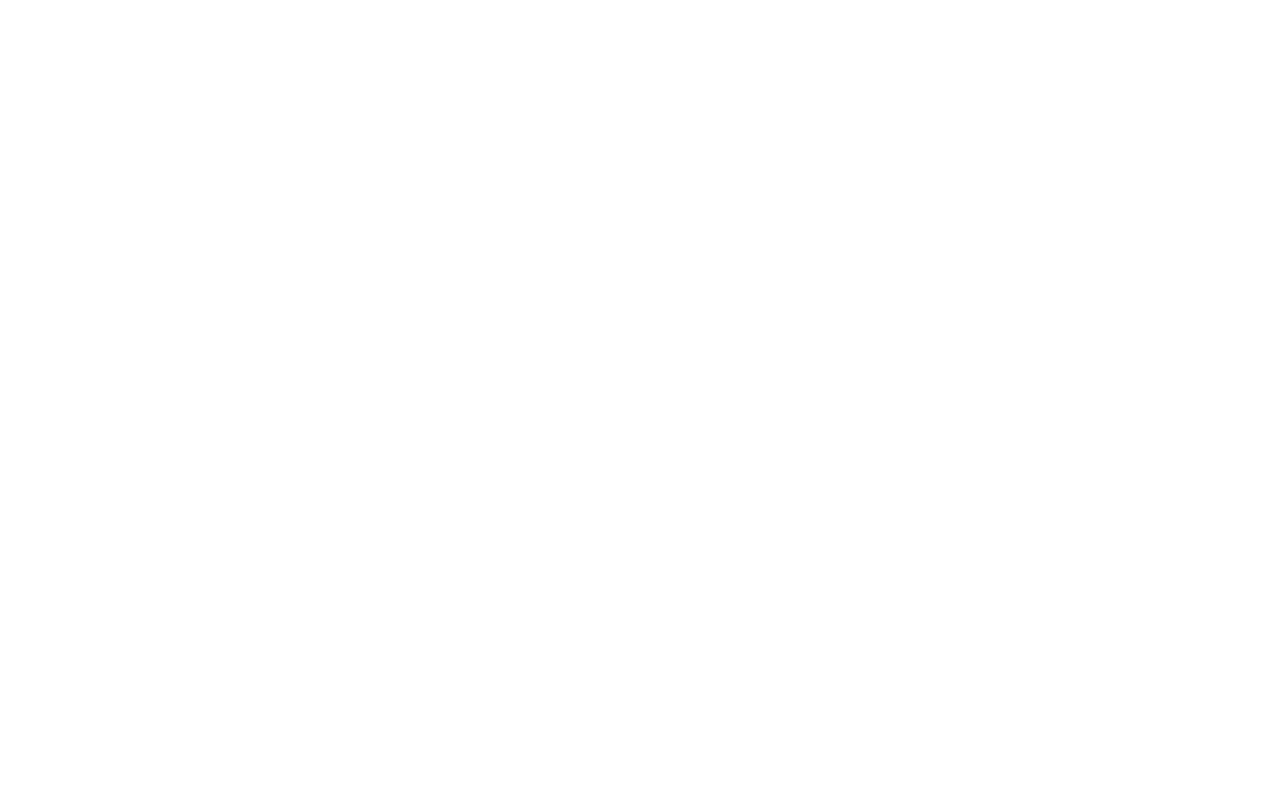
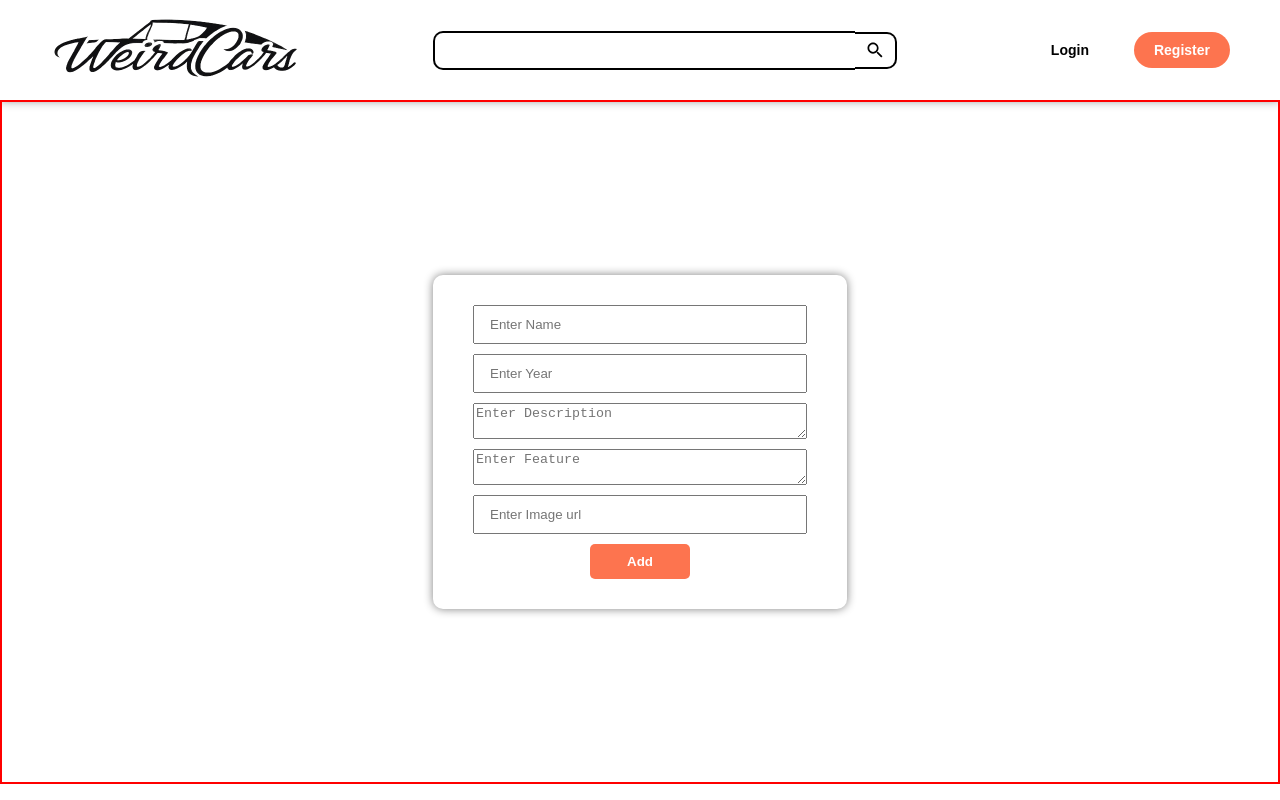
Before and after one commit to kalviumcommunity/S56_WeirdCars, a React (Vite) app in the folder WeirdCars/: page /add in a window 1280 px wide. Before the commit this address had no page. Built offline with nearby package versions, Linux system fonts and the light colour scheme.

Commit message:
form to post data added

```diff
--- a/WeirdCars/src/App.jsx
+++ b/WeirdCars/src/App.jsx
@@ -4,6 +4,7 @@
 import { Routes, Route } from "react-router-dom";
 import Home from './Page/Home';
 import Products from './Page/Products';
+import FormPage from './Page/FormPage';
 
 function App() {
 
@@ -12,6 +13,7 @@
 <Routes>
   <Route path="/" element={<Home/>}/>
   <Route path="/products" element={<Products/>}/>
+  <Route path="/add" element={<FormPage/>}/>
 </Routes>
     </>
   )
--- /dev/null
+++ b/WeirdCars/src/Components/Form.css
@@ -0,0 +1,30 @@
+.formContainer{
+border: 2px solid red;
+display: flex;
+align-items: center;
+justify-content: center;
+height: 85vh;
+}
+
+form{
+    /* border: 2px solid black; */
+    display: flex;
+    flex-direction: column;
+    padding: 30px 40px;
+    gap: 10px;
+    box-shadow: 0 0 10px 0 gray;
+    border-radius: 10px;
+}
+form input{
+    width: 300px;
+    padding: 10px 15px;
+}
+form input[type=submit]{
+    width: 100px;
+    margin: auto;
+    border: none;
+    background-color: #fd744f;
+    color: white;
+    font-weight: 800;
+    border-radius:5px ;
+}
--- /dev/null
+++ b/WeirdCars/src/Components/Form.jsx
@@ -0,0 +1,37 @@
+import React, { useState } from 'react'
+import "./Form.css"
+import axios from "axios"
+import { useNavigate } from 'react-router-dom'
+const Form = () => {
+    const [name,setName] = useState()
+    const [year,setYear] = useState()
+    const [description,setDescription] = useState()
+    const [feature,setFeature] = useState()
+    const [image,setImage] = useState()
+    const navigate = useNavigate()
+
+    let handleSubmit=(el)=>{
+        el.preventDefault()
+        // console.log(name,year,description,feature,image)
+        axios.post("https://weirdcars.onrender.com/addData",{name,year,description,feature,image})
+        .then((res)=>{
+            console.log(res)
+            navigate("/products")
+        })
+        .catch((err)=>console.log(err))
+    }
+  return (
+    <div className='formContainer'>
+        <form action="" onSubmit={handleSubmit}>
+            <input type="text" placeholder='Enter Name' value={name} onChange={(el)=>setName(el.target.value)} />
+            <input type="number" placeholder='Enter Year' value={year} onChange={(el)=>setYear(el.target.value)} />
+            <textarea name="" id=""  placeholder='Enter Description' value={description} onChange={(el)=>setDescription(el.target.value)}></textarea>
+            <textarea name="" id=""  placeholder='Enter Feature' value={feature} onChange={(el)=>setFeature(el.target.value)}></textarea>
+            <input type="text" name="" id="" placeholder='Enter Image url'value={image} onChange={(el)=>setImage(el.target.value)} />
+            <input type="submit" value="Add" />
+        </form>
+    </div>
+  )
+}
+
+export default Form
--- /dev/null
+++ b/WeirdCars/src/Page/FormPage.jsx
@@ -0,0 +1,14 @@
+import React from 'react'
+import Navbar from "../Components/Navbar"
+import "./FormPage.css"
+import Form from '../Components/Form'
+const FormPage = () => {
+  return (
+    <div>
+      <Navbar/>
+      <Form/>
+    </div>
+  )
+}
+
+export default FormPage
--- a/WeirdCars/src/Page/Products.css
+++ b/WeirdCars/src/Page/Products.css
@@ -3,3 +3,14 @@
     padding: 50px 100px;
 
 }
+.addbtn{
+    text-align: center;
+}
+.addbtn button{
+    padding: 10px 15px;
+    border: none;
+    background-color: #fd744f;
+    color: white;
+    font-weight: 700;
+    border-radius: 5px;
+}
--- a/WeirdCars/src/Page/Products.jsx
+++ b/WeirdCars/src/Page/Products.jsx
@@ -4,6 +4,7 @@
 import Card from '../Components/Card'
 // import data from "../data.json"
 import axios from "axios"
+import {Link} from "react-router-dom"
 
 const Products = () => {
   // console.log(data[0])
@@ -21,6 +22,9 @@
     <div >
         <Navbar/>
         <div className='product-container'>
+          <div className='addbtn'>
+        <Link to="/add"><button>Add +</button> </Link>
+          </div>
           {
             data.map((el,i)=>{
               return <Card key={i} props={el}/>
```
Also changed, not shown: WeirdCars/src/Page/FormPage.css (added), 1 other file (tests, documents, lock files or other folders).
